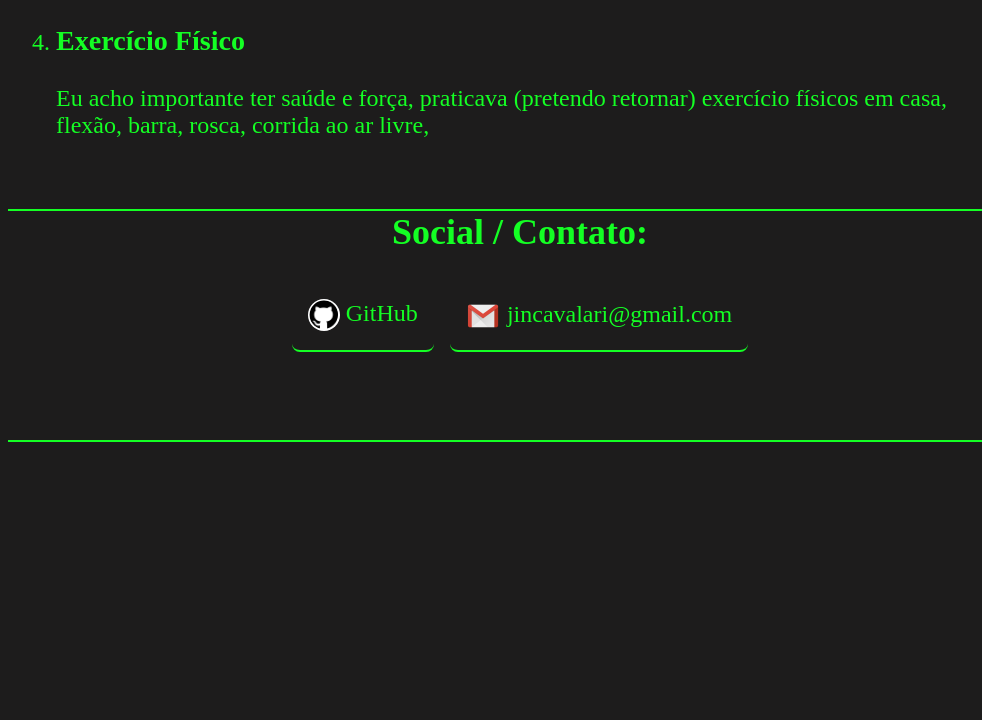
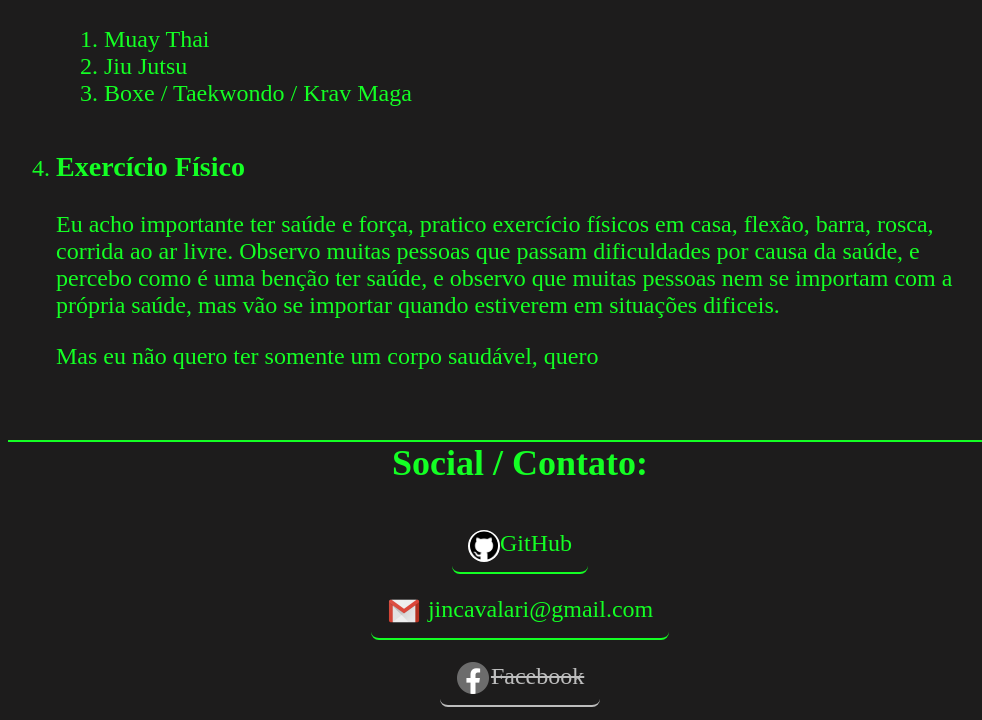
Before and after one commit to JinCavalari/jincavalari.github.io, a plain HTML site: page index.html in a window 1280 px wide. Shown: the part 3051-3771 px from the top of the page, without its empty margins (120-1102 px from the left). Before the commit the page ends 3557 px from the top, so only its background shows below. Drawn offline with Linux system fonts and the light colour scheme.

Commit message:
Add files via upload

```diff
--- a/css/style.css
+++ b/css/style.css
@@ -41,10 +41,19 @@ h4{
     width: min-content;
 }
 
+.desactivate{
+    pointer-events: none;
+    filter: grayscale(100%);
+}
+
 .group-links {
-    display: inline-flex;
+    display: block;
     gap: 1rem;
 }
+.group-links div{
+    padding: 1rem;
+}
+
 
 a {
     text-decoration: none;
--- a/index.html
+++ b/index.html
@@ -47,6 +47,7 @@
       </p>
       <h2>Projetos:</h2>
       <div class="group-links">
+        <div>
           <a href="https://jincavalari.github.io/FlightBird_Demo/">
             <img
               class="icon-link icon-circle"
@@ -55,6 +56,8 @@
             />
             FlightBird (Demo)
           </a>
+        </div>
+        <div>
           <a href="https://jincavalari.github.io/WebAppForge/">
             <img
               class="icon-link icon-circle"
@@ -63,6 +66,8 @@
             />
             WebAppForge
           </a>
+        </div>
+        <div>
           <a href="http://codex-sistemas.github.io/calculadora/">
             <img
               class="icon-link icon-circle"
@@ -71,6 +76,7 @@
             />
             Calculadora
           </a>
+        </div>
       </div>
 
       <h2>Gostos / Hobby:</h2>
@@ -159,22 +165,28 @@
         <li>
           <h3>Exercício Físico</h3>
           <p>
-            Eu acho importante ter saúde e força, praticava (pretendo retornar)
-            exercício físicos em casa, flexão, barra, rosca, corrida ao ar
-            livre,
+            Eu acho importante ter saúde e força, pratico exercício físicos em
+            casa, flexão, barra, rosca, corrida ao ar livre. Observo muitas
+            pessoas que passam dificuldades por causa da saúde, e percebo como é
+            uma benção ter saúde, e observo que muitas pessoas nem se importam
+            com a própria saúde, mas vão se importar quando estiverem em
+            situações dificeis.
           </p>
+          <p>Mas eu não quero ter somente um corpo saudável, quero</p>
         </li>
       </ol>
-      <h2>Social / Contato:</h2>
+      <h2 id="social-contact">Social / Contato:</h2>
       <div class="group-links">
+        <div>
           <a href="https://github.com/jincavalari">
             <img
               class="icon-link icon-circle"
               src="assets/images/github.png"
               alt="ícone GitHub"
-          />
-          GitHub
+            />GitHub
           </a>
+        </div>
+        <div>
           <a href="mailto:jincavalari@gmail.com">
             <img
               class="icon-link"
@@ -184,10 +196,31 @@
             jincavalari@gmail.com
           </a>
         </div>
+        <div>
+          <a href="#social-contact" target="_self" class="desactivate">
+            <img
+              class="icon-link"
+              src="assets/images/facebook.png"
+              alt="ícone GitHub"
+            /><s>Facebook</s>
+          </a>
+        </div>
+        <div>
+          <a href="#social-contact" target="_self" class="desactivate">
+            <img
+              class="icon-link"
+              src="assets/images/instagram.png"
+              alt="ícone GitHub"
+            /><s>Instagram</s>
+          </a>
+        </div>
+      </div>
       <p></p>
     </main>
   </body>
   <!-- Créditos -->
   <!-- Gmail Icon by dtafalonso (Dtaf Alonso) on <a href="https://icon-icons.com/authors/125-dtafalonso-dtaf-alonso">Icon-Icons.com</a> -->
   <!-- Github logo Icon by nerdy besky on <a href="https://icon-icons.com/authors/1311-nerdy-besky">Icon-Icons.com</a> -->
+  <!-- Facebook logo Icon by Gaurav Ghongde on <a href="https://icon-icons.com/authors/941-gaurav-ghongde">Icon-Icons.com</a> -->
+  <!-- Instagram new logo Icon by Just UI on <a href="https://icon-icons.com/authors/322-just-ui">Icon-Icons.com</a> -->
 </html>
```
Also changed, not shown: assets/images/facebook.png (added), assets/images/instagram.png (added). Lines whose indentation alone changed are shown as unchanged.
